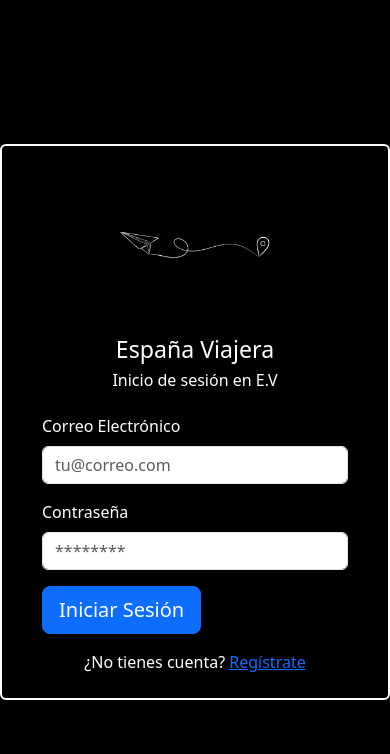
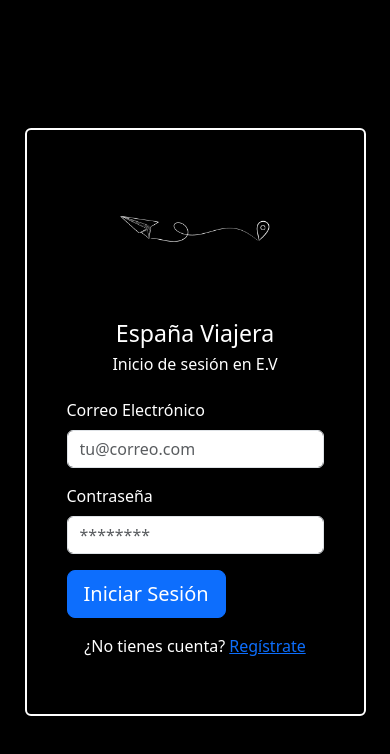
Before and after one commit to javimora0/web, a plain HTML site: page index.html in a window 390 px wide. Drawn offline with nearby package versions, Linux system fonts and the light colour scheme.

Commit message:
Diseño responsive???

```diff
--- a/index.html
+++ b/index.html
@@ -13,13 +13,13 @@
 </head>
 
 <body class="d-flex align-items-center justify-content-center vh-100">
-    <div class="card text-left p-4" style="width: 400px;">
+    <div class="card text-left p-4">
         <div class="d-flex justify-content-center mb-3">
             <img class="logo" src="./img/logo.png" alt="España Viajera">
         </div>
-        <h3 class="text-center">España Viajera</h1>
-            <h6 class="text-center">Inicio de sesión en E.V</h2>
-                <div class="card-body d-flex flex-column">
+        <h3 class="text-center">España Viajera</h3>
+        <h6 class="text-center">Inicio de sesión en E.V</h6>
+        <div class="card-body">
             <form>
                 <div class="mb-3">
                     <label for="email" class="form-label">Correo Electrónico</label>
@@ -29,12 +29,10 @@
                     <label for="password" class="form-label">Contraseña</label>
                     <input type="password" class="form-control" id="password" placeholder="********">
                 </div>
-                        <button id="botonIniciarSesion" type="button" class="btn btn-primary btn-lg">Iniciar
-                            Sesión</button>
-
+                <button id="botonIniciarSesion" type="button" class="btn btn-primary btn-lg">Iniciar Sesión</button>
             </form>
+            <p class="text-center mt-3">¿No tienes cuenta? <a href="registro.html">Regístrate</a></p>
         </div>
-                <span class="text-center">¿No tienes cuenta? <a href="registro.html">Regístrate</a></span>
     </div>
     <script src="index.js"></script>
     <script src="https://cdn.jsdelivr.net/npm/bootstrap@5.3.2/dist/js/bootstrap.bundle.min.js"
```
Also changed, not shown: css/main.css (added, +13 -0 lines), main.html (+2 -1 lines). Lines whose indentation alone changed are shown as unchanged.
